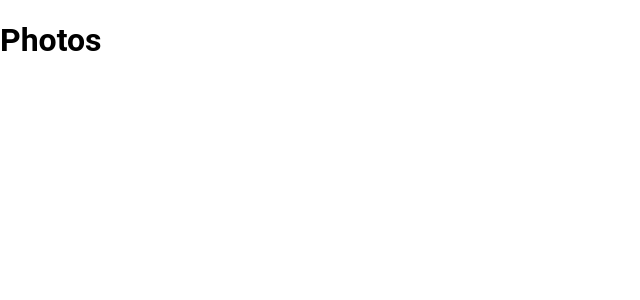
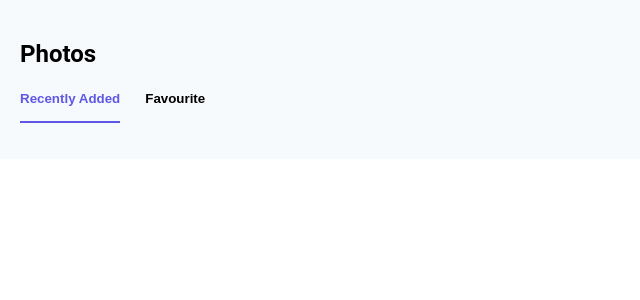
Before and after one commit to AlessandroRoic/AgencyAnalyticsFrontendChallenge, a React (Create React App) app: page / in a window 1280 px wide. Shown: the top 300 px of the page, without its empty margins (0-640 px from the left). Built offline with nearby package versions, Linux system fonts and the light colour scheme.

Commit message:
feat(gallery): adds image gallery & gallery tab components + funtionalities

```diff
--- a/src/features/gallery/Gallery.tsx
+++ b/src/features/gallery/Gallery.tsx
@@ -1,10 +1,9 @@
-import GalleryGrid from "./GalleryGrid/GalleryGrid";
+import ImageGallery from "./ImageGallery/ImageGallery";
 
 const Gallery = () => {
   return (
     <main>
-      <h1>Photos</h1>
-      <GalleryGrid />
+      <ImageGallery />
     </main>
   );
 };
--- a/src/features/gallery/GalleryGrid/GalleryGrid.styles.js
+++ b/src/features/gallery/GalleryGrid/GalleryGrid.styles.js
@@ -7,6 +7,5 @@ export const GridArticle = styled.article`
     minmax(min(100%, max(160px, (100%/4 - 30px))), 1fr)
   );
   grid-template-rows: repeat(auto-fit, minmax(0, 1fr));
-  justify-items: center;
   gap: 30px;
 `;
--- a/src/features/gallery/GalleryGrid/GalleryGrid.tsx
+++ b/src/features/gallery/GalleryGrid/GalleryGrid.tsx
@@ -1,27 +1,17 @@
-import { useMemo, useEffect, useCallback } from "react";
-import { useAppSelector, useAppDispatch } from "../../../app/storeHooks";
+import { useCallback } from "react";
+import { useAppDispatch, useAppSelector } from "../../../app/storeHooks";
 import GalleryItem from "../GalleryItem";
-import {
-  getImages,
-  getStatus,
-  GalleryImagesStatus,
-  fetchImages,
-  setSelectedImage,
-  getSelectedImageId,
-} from "../gallerySlice";
+import { getSelectedImageId, setSelectedImage } from "../gallerySlice";
+import { GalleryImage } from "../models/GalleryImage.interface";
 import { GridArticle } from "./GalleryGrid.styles";
 
-const GalleryGrid = () => {
-  const images = useAppSelector(getImages);
+interface GalleryGridProps {
+  images: GalleryImage[];
+}
+
+const GalleryGrid = ({ images }: GalleryGridProps) => {
+  const selectedImageId = useAppSelector(getSelectedImageId);
   const dispatch = useAppDispatch();
-  const imagesServiceStatus = useAppSelector(getStatus);
-  const selectedImageId = useAppSelector(getSelectedImageId);
-
-  const isLoading = useMemo(
-    () =>
-      imagesServiceStatus === GalleryImagesStatus.LOADING || images.length < 0,
-    [images, imagesServiceStatus]
-  );
 
   const isImageSelected = useCallback(
     (imageToCheckId: string) => {
@@ -30,15 +20,7 @@ const GalleryGrid = () => {
     [selectedImageId]
   );
 
-  useEffect(() => {
-    const promise = dispatch(fetchImages());
-
-    return () => {
-      promise.abort();
-    };
-  }, [dispatch]);
-
-  return isLoading ? (
+  return images.length < 0 ? (
     <section>Loading</section>
   ) : (
     <GridArticle>
--- /dev/null
+++ b/src/features/gallery/GalleryTab/GalleryTab.styles.js
@@ -0,0 +1,29 @@
+import styled from "styled-components";
+
+export const TabUl = styled.ul`
+  display: flex;
+  list-style-type: none;
+  gap: 25px;
+  flex-wrap: wrap;
+  justify-content: flex-start;
+  padding: 0;
+`;
+
+export const TabLi = styled.li``;
+
+export const TabButton = styled.button`
+  border: 0;
+  background: transparent;
+  padding: 0;
+  padding-bottom: 15px;
+  font-weight: bold;
+
+  &[aria-selected="true"] {
+    color: ${({ theme }) => theme.softBlue};
+    border-bottom: ${({ theme }) => `2px solid ${theme.softBlue}`};
+  }
+
+  &:hover {
+    color: ${({ theme }) => theme.softBlue};
+  }
+`;
--- /dev/null
+++ b/src/features/gallery/GalleryTab/GalleryTab.tsx
@@ -0,0 +1,34 @@
+import { GalleryTabEnum } from "../gallerySlice";
+import { TabButton, TabLi, TabUl } from "./GalleryTab.styles";
+
+interface GalleryTabProps {
+  selectedTab: GalleryTabEnum;
+  onTabClick: (tab: GalleryTabEnum) => void;
+}
+
+const GalleryTab = ({ selectedTab, onTabClick }: GalleryTabProps) => {
+  return (
+    <nav>
+      <TabUl role="tablist">
+        <TabLi>
+          <TabButton
+            role="tab"
+            onClick={() => onTabClick(GalleryTabEnum.RECENT)}
+            aria-selected={selectedTab === GalleryTabEnum.RECENT}>
+            Recently Added
+          </TabButton>
+        </TabLi>
+        <TabLi>
+          <TabButton
+            role="tab"
+            onClick={() => onTabClick(GalleryTabEnum.FAVOURITE)}
+            aria-selected={selectedTab === GalleryTabEnum.FAVOURITE}>
+            Favourite
+          </TabButton>
+        </TabLi>
+      </TabUl>
+    </nav>
+  );
+};
+
+export default GalleryTab;
--- /dev/null
+++ b/src/features/gallery/GalleryTab/index.js
@@ -0,0 +1,2 @@
+import GalleryTab from "./GalleryTab";
+export default GalleryTab;
--- /dev/null
+++ b/src/features/gallery/ImageGallery/ImageGallery.styles.js
@@ -0,0 +1,6 @@
+import styled from "styled-components";
+
+export const GallerySection = styled.section`
+    background-color: ${({theme}) => theme.lighBlue};
+    padding: 20px
+`
--- /dev/null
+++ b/src/features/gallery/ImageGallery/ImageGallery.tsx
@@ -0,0 +1,44 @@
+import { useEffect, useMemo } from "react";
+import { useAppDispatch, useAppSelector } from "../../../app/storeHooks";
+import GalleryGrid from "../GalleryGrid";
+import {
+  fetchImages,
+  GalleryTabEnum,
+  getFavouriteImages,
+  getImages,
+  getSelectedTab,
+  setSelectedTab,
+} from "../gallerySlice";
+import GalleryTab from "../GalleryTab";
+import { GallerySection } from "./ImageGallery.styles";
+
+const ImageGallery = () => {
+  const images = useAppSelector(getImages);
+  const favouriteImages = useAppSelector(getFavouriteImages);
+  const selectedTab = useAppSelector(getSelectedTab);
+  const dispatch = useAppDispatch();
+  const onTabClick = (tab: GalleryTabEnum) => dispatch(setSelectedTab(tab));
+
+  const selectedImages = useMemo(
+    () => (selectedTab === GalleryTabEnum.RECENT ? images : favouriteImages),
+    [images, favouriteImages, selectedTab]
+  );
+
+  useEffect(() => {
+    const promise = dispatch(fetchImages());
+
+    return () => {
+      promise.abort();
+    };
+  }, [dispatch]);
+
+  return (
+    <GallerySection>
+      <h1>Photos</h1>
+      <GalleryTab selectedTab={selectedTab} onTabClick={onTabClick} />
+      <GalleryGrid images={selectedImages} />
+    </GallerySection>
+  );
+};
+
+export default ImageGallery;
--- a/src/features/gallery/gallerySlice.ts
+++ b/src/features/gallery/gallerySlice.ts
@@ -4,10 +4,10 @@ import {
   createSlice,
   PayloadAction,
 } from "@reduxjs/toolkit";
-import { GalleryImage } from "./models/GalleryImage.interface";
-import GalleryAPI from "./GalleryAPI";
 import { NoInfer } from "react-redux";
 import { RootState } from "../../app/store";
+import GalleryAPI from "./GalleryAPI";
+import { GalleryImage } from "./models/GalleryImage.interface";
 
 export enum GalleryImagesStatus {
   LOADING,
@@ -19,12 +19,13 @@ export enum GalleryImagesStatus {
 export interface GalleryState {
   imagesStatus: GalleryImagesStatus;
   images: GalleryImage[];
+  favouriteImages: GalleryImage[];
   selectedImage: GalleryImage | null;
   selectedImageId: string;
-  selectedTab: GalleryTab;
+  selectedTab: GalleryTabEnum;
 }
 
-export enum GalleryTab {
+export enum GalleryTabEnum {
   RECENT,
   FAVOURITE,
 }
@@ -32,9 +33,10 @@ export enum GalleryTab {
 const initialState: GalleryState = {
   imagesStatus: GalleryImagesStatus.IDLE,
   images: [],
+  favouriteImages: [],
   selectedImage: null,
   selectedImageId: "",
-  selectedTab: GalleryTab.RECENT,
+  selectedTab: GalleryTabEnum.RECENT,
 };
 
 // REDUCERS
@@ -46,6 +48,12 @@ const reducers = {
   ) => {
     state.selectedImage = action.payload;
     state.selectedImageId = action.payload.id;
+  },
+  setSelectedTab: (
+    state: GalleryState,
+    action: PayloadAction<GalleryTabEnum>
+  ) => {
+    state.selectedTab = action.payload;
   },
 };
 
@@ -65,7 +73,11 @@ const extraReducers = (
     })
     .addCase(fetchImages.fulfilled, (state, action) => {
       state.imagesStatus = GalleryImagesStatus.FULLFILLED;
-      state.images = action.payload;
+      const { payload } = action;
+      state.images = payload.sort((a: GalleryImage, b: GalleryImage) =>
+        a.createdAt.localeCompare(b.createdAt)
+      );
+      state.favouriteImages = payload.filter((image) => image.favorited);
     })
     .addCase(fetchImages.rejected, (state, action) => {
       state.imagesStatus = GalleryImagesStatus.FAILED;
@@ -87,6 +99,12 @@ export const getSelectedImage = (state: RootState): GalleryImage | null =>
 export const getSelectedImageId = (state: RootState): string =>
   state.gallery.selectedImageId;
 
+export const getSelectedTab = (state: RootState): GalleryTabEnum =>
+  state.gallery.selectedTab;
+
+export const getFavouriteImages = (state: RootState): GalleryImage[] =>
+  state.gallery.favouriteImages;
+
 // SETUP
 export const gallerySlice = createSlice({
   name: "gallery",
@@ -97,4 +115,4 @@ export const gallerySlice = createSlice({
 
 export default gallerySlice.reducer;
 
-export const { setSelectedImage } = gallerySlice.actions;
+export const { setSelectedImage, setSelectedTab } = gallerySlice.actions;
--- a/src/theme/theme.js
+++ b/src/theme/theme.js
@@ -1,5 +1,7 @@
 const theme = {
-    softBlue: '#5f57e6'
+    softBlue: '#5f57e6',
+    lighBlue: '#f7fafc',
+    lightGrey: '#5b6c84'
 }
 
 export default theme;
```
Also changed, not shown: src/features/gallery/ImageGallery/index.js (added), 2 other files (tests, documents, lock files or other folders).
